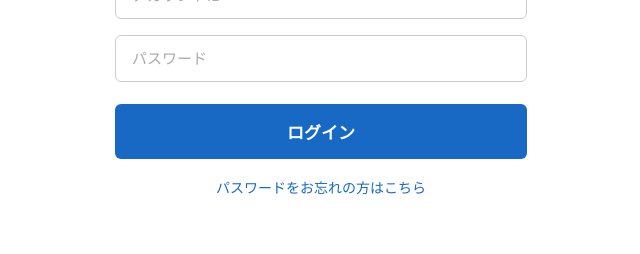
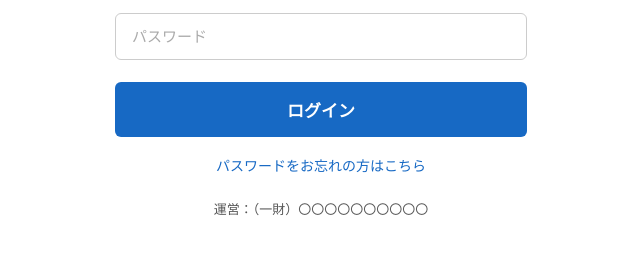
Before and after one commit to koichi331-lang/HPVP-NET-demo-site, a plain HTML site: page public/index.html in a window 1280 px wide. Shown: the part 440-694 px from the top of the page, without its empty margins (319-959 px from the left). Drawn offline with nearby package versions, Linux system fonts and the light colour scheme.

Commit message:
ログイン画面に運営表記を追加
Co-Authored-By: Claude Opus 4.8 (1M context) <noreply@anthropic.com>

```diff
--- a/public/index.html
+++ b/public/index.html
@@ -34,6 +34,8 @@
       <button type="submit">ログイン</button>
 
       <a href="#" id="forgot-password" class="forgot-link">パスワードをお忘れの方はこちら</a>
+
+      <p class="operator">運営：（一財）〇〇〇〇〇〇〇〇〇〇</p>
     </form>
   </div>
 
--- a/public/style.css
+++ b/public/style.css
@@ -130,6 +130,13 @@ html, body {
 
 .forgot-link:hover {
   text-decoration: underline;
+}
+
+.operator {
+  margin: 24px 0 0;
+  text-align: center;
+  color: #555;
+  font-size: 13px;
 }
 
 /* ---------- ②③ マップ画面 ---------- */
```
